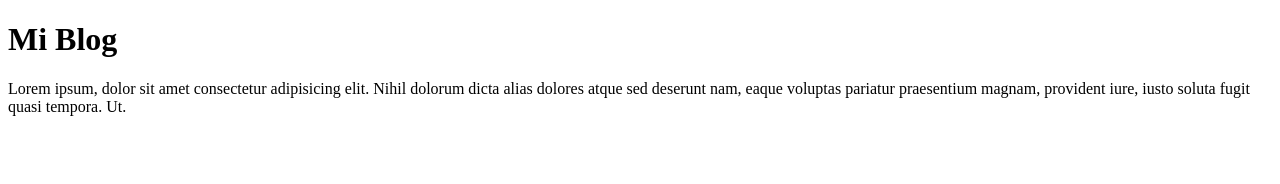
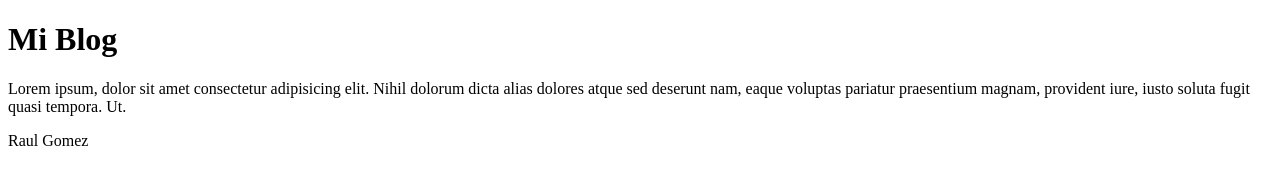
Before and after one commit to Rjgomez15/Pruebas-Academlo-Git, a plain HTML site: page index.html in a window 1280 px wide. Drawn offline with Linux system fonts and the light colour scheme.

Commit message:
Agregando otro parrafo

```diff
--- a/index.html
+++ b/index.html
@@ -9,5 +9,7 @@
 <body>
     <h1>Mi Blog</h1>
     <p>Lorem ipsum, dolor sit amet consectetur adipisicing elit. Nihil dolorum dicta alias dolores atque sed deserunt nam, eaque voluptas pariatur praesentium magnam, provident iure, iusto soluta fugit quasi tempora. Ut.</p>
+
+    <p>Raul Gomez</p>
 </body>
 </html>
```
Also changed, not shown: 1 other file.
